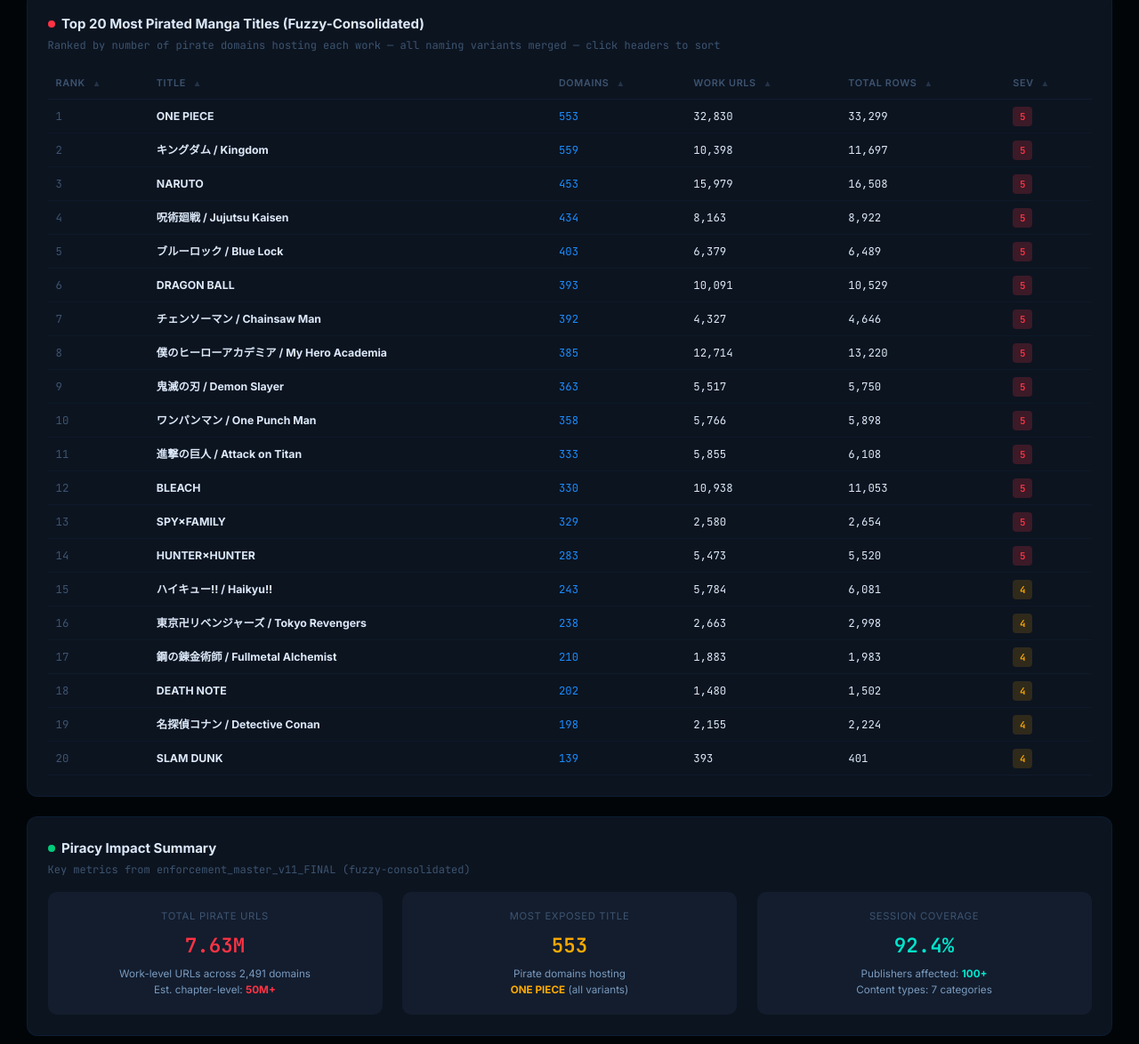
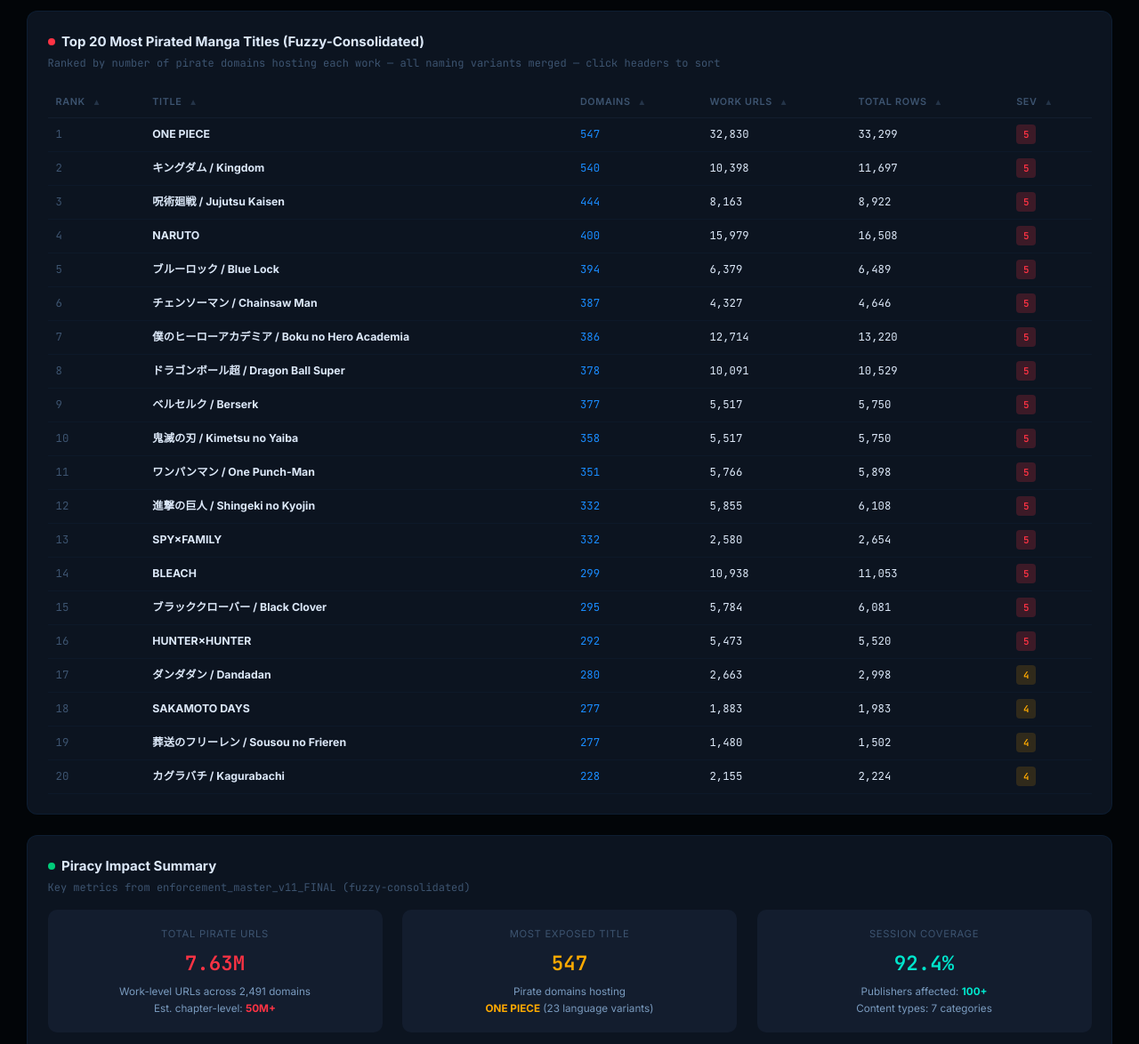
Before and after one commit to Agentic-governance/manga-piracy-dashboard, a plain HTML site: page titles.html in a window 1280 px wide. Shown: the part 1423-2597 px from the top of the page at 89% size. Drawn offline with nearby package versions, Linux system fonts and the light colour scheme.

Commit message:
Multilingual title matching: ONE PIECE 547 domains across 23 language variants

```diff
--- a/titles.html
+++ b/titles.html
@@ -139,7 +139,7 @@
   <!-- Methodology Note -->
   <div class="card" style="border-color:rgba(255,170,0,.2)">
     <div class="methodology-note">
-      [NOTE] Each row represents a work-level (series) page URL. Most manga series contain 50&ndash;1,000+ chapter pages. The estimated total chapter-level infringement across all domains exceeds 50 million URLs. Title counts below use fuzzy matching to consolidate all naming variants (e.g. "ONE PIECE", "One Piece", "OP doujinshi") into a single canonical entry.
+      [NOTE] Each row represents a work-level (series) page URL. Most manga series contain 50&ndash;1,000+ chapter pages. The estimated total chapter-level infringement across all domains exceeds 50 million URLs. Title counts below use fuzzy matching to consolidate all naming variants (e.g. "ONE PIECE", "One Piece", "OP doujinshi") into a single canonical entry. Domain counts reflect multilingual variants (23 languages including Japanese, Korean, Chinese, Thai, Russian, Arabic) consolidated into a single canonical title.
     </div>
   </div>
 
@@ -148,7 +148,7 @@
     <div class="card-title"><span class="dot" style="background:var(--primary)"></span>Piracy Exposure by Title (Fuzzy-Consolidated)</div>
     <div class="card-subtitle">X: Pirate Domain Count &middot; Y: Work-Level URL Count &middot; Bubble Size: Rows &middot; Color: Publisher</div>
     <div class="chart-wrap"><canvas id="chartScatter"></canvas></div>
-    <div class="insight"><strong>ONE PIECE appears on 553 pirate domains with 32,830 work-level URLs</strong> -- by far the most exposed title. Shueisha titles dominate the high-exposure quadrant. After fuzzy matching, the top 20 titles collectively appear on 6,000+ unique pirate domains.</div>
+    <div class="insight"><strong>ONE PIECE appears on 547 pirate domains (across 23 language variants) with 32,830 work-level URLs</strong> -- by far the most exposed title. Shueisha titles dominate the high-exposure quadrant. After multilingual fuzzy matching, the top 20 titles collectively appear on 6,000+ unique pirate domains.</div>
   </div>
 
   <!-- 2. Publisher Vulnerability -->
@@ -192,8 +192,8 @@
       </div>
       <div class="cost-card">
         <div class="cc-label">Most Exposed Title</div>
-        <div class="cc-val" style="color:var(--warning)">553</div>
-        <div class="cc-sub">Pirate domains hosting<br><strong style="color:var(--warning)">ONE PIECE</strong> (all variants)</div>
+        <div class="cc-val" style="color:var(--warning)">547</div>
+        <div class="cc-sub">Pirate domains hosting<br><strong style="color:var(--warning)">ONE PIECE</strong> (23 language variants)</div>
       </div>
       <div class="cost-card">
         <div class="cc-label">Session Coverage</div>
@@ -213,26 +213,26 @@
 
 /* ===== SCATTER CHART ===== */
 const scatterData=[
-  {title:'ONE PIECE',domains:553,urls:32830,rows:33299,color:'rgba(255,51,68,.7)'},
-  {title:'Kingdom',domains:559,urls:10398,rows:11697,color:'rgba(255,51,68,.7)'},
-  {title:'NARUTO',domains:453,urls:15979,rows:16508,color:'rgba(255,51,68,.7)'},
-  {title:'Jujutsu Kaisen',domains:434,urls:8163,rows:8922,color:'rgba(255,51,68,.7)'},
-  {title:'Blue Lock',domains:403,urls:6379,rows:6489,color:'rgba(26,140,255,.7)'},
-  {title:'DRAGON BALL',domains:393,urls:10091,rows:10529,color:'rgba(255,51,68,.7)'},
-  {title:'Chainsaw Man',domains:392,urls:4327,rows:4646,color:'rgba(255,51,68,.7)'},
-  {title:'My Hero Academia',domains:385,urls:12714,rows:13220,color:'rgba(255,51,68,.7)'},
-  {title:'Demon Slayer',domains:363,urls:5517,rows:5750,color:'rgba(255,51,68,.7)'},
-  {title:'One Punch Man',domains:358,urls:5766,rows:5898,color:'rgba(255,51,68,.7)'},
-  {title:'Attack on Titan',domains:333,urls:5855,rows:6108,color:'rgba(26,140,255,.7)'},
-  {title:'BLEACH',domains:330,urls:10938,rows:11053,color:'rgba(255,51,68,.7)'},
-  {title:'SPY x FAMILY',domains:329,urls:2580,rows:2654,color:'rgba(255,51,68,.7)'},
-  {title:'HUNTER x HUNTER',domains:283,urls:5473,rows:5520,color:'rgba(255,51,68,.7)'},
-  {title:'Haikyu!!',domains:243,urls:5784,rows:6081,color:'rgba(255,51,68,.7)'},
-  {title:'Tokyo Revengers',domains:238,urls:2663,rows:2998,color:'rgba(26,140,255,.7)'},
-  {title:'Fullmetal Alchemist',domains:210,urls:1883,rows:1983,color:'rgba(0,204,122,.7)'},
-  {title:'DEATH NOTE',domains:202,urls:1480,rows:1502,color:'rgba(255,51,68,.7)'},
-  {title:'Detective Conan',domains:198,urls:2155,rows:2224,color:'rgba(0,204,122,.7)'},
-  {title:'SLAM DUNK',domains:139,urls:393,rows:401,color:'rgba(255,51,68,.7)'}
+  {title:'ONE PIECE',domains:547,urls:32830,rows:33299,color:'rgba(255,51,68,.7)'},
+  {title:'Kingdom',domains:540,urls:10398,rows:11697,color:'rgba(255,51,68,.7)'},
+  {title:'Jujutsu Kaisen',domains:444,urls:8163,rows:8922,color:'rgba(255,51,68,.7)'},
+  {title:'NARUTO',domains:400,urls:15979,rows:16508,color:'rgba(255,51,68,.7)'},
+  {title:'Blue Lock',domains:394,urls:6379,rows:6489,color:'rgba(26,140,255,.7)'},
+  {title:'Chainsaw Man',domains:387,urls:4327,rows:4646,color:'rgba(255,51,68,.7)'},
+  {title:'My Hero Academia',domains:386,urls:12714,rows:13220,color:'rgba(255,51,68,.7)'},
+  {title:'Dragon Ball Super',domains:378,urls:10091,rows:10529,color:'rgba(255,51,68,.7)'},
+  {title:'Berserk',domains:377,urls:5517,rows:5750,color:'rgba(107,79,255,.7)'},
+  {title:'Demon Slayer',domains:358,urls:5517,rows:5750,color:'rgba(255,51,68,.7)'},
+  {title:'One Punch Man',domains:351,urls:5766,rows:5898,color:'rgba(255,51,68,.7)'},
+  {title:'Attack on Titan',domains:332,urls:5855,rows:6108,color:'rgba(26,140,255,.7)'},
+  {title:'SPY x FAMILY',domains:332,urls:2580,rows:2654,color:'rgba(255,51,68,.7)'},
+  {title:'BLEACH',domains:299,urls:10938,rows:11053,color:'rgba(255,51,68,.7)'},
+  {title:'Black Clover',domains:295,urls:5784,rows:6081,color:'rgba(255,51,68,.7)'},
+  {title:'HUNTER x HUNTER',domains:292,urls:5473,rows:5520,color:'rgba(255,51,68,.7)'},
+  {title:'Dandadan',domains:280,urls:2663,rows:2998,color:'rgba(255,51,68,.7)'},
+  {title:'SAKAMOTO DAYS',domains:277,urls:1883,rows:1983,color:'rgba(255,51,68,.7)'},
+  {title:'Frieren',domains:277,urls:1480,rows:1502,color:'rgba(0,204,122,.7)'},
+  {title:'Kagurabachi',domains:228,urls:2155,rows:2224,color:'rgba(255,51,68,.7)'}
 ];
 
 new Chart(document.getElementById('chartScatter').getContext('2d'),{
@@ -297,26 +297,26 @@
 
 /* ===== TOP 20 TABLE ===== */
 const titles=[
-  {rank:1,title:'ONE PIECE',domains:553,urls:32830,rows:33299,sev:5},
-  {rank:2,title:'キングダム / Kingdom',domains:559,urls:10398,rows:11697,sev:5},
-  {rank:3,title:'NARUTO',domains:453,urls:15979,rows:16508,sev:5},
-  {rank:4,title:'呪術廻戦 / Jujutsu Kaisen',domains:434,urls:8163,rows:8922,sev:5},
-  {rank:5,title:'ブルーロック / Blue Lock',domains:403,urls:6379,rows:6489,sev:5},
-  {rank:6,title:'DRAGON BALL',domains:393,urls:10091,rows:10529,sev:5},
-  {rank:7,title:'チェンソーマン / Chainsaw Man',domains:392,urls:4327,rows:4646,sev:5},
-  {rank:8,title:'僕のヒーローアカデミア / My Hero Academia',domains:385,urls:12714,rows:13220,sev:5},
-  {rank:9,title:'鬼滅の刃 / Demon Slayer',domains:363,urls:5517,rows:5750,sev:5},
-  {rank:10,title:'ワンパンマン / One Punch Man',domains:358,urls:5766,rows:5898,sev:5},
-  {rank:11,title:'進撃の巨人 / Attack on Titan',domains:333,urls:5855,rows:6108,sev:5},
-  {rank:12,title:'BLEACH',domains:330,urls:10938,rows:11053,sev:5},
-  {rank:13,title:'SPY\u00d7FAMILY',domains:329,urls:2580,rows:2654,sev:5},
-  {rank:14,title:'HUNTER\u00d7HUNTER',domains:283,urls:5473,rows:5520,sev:5},
-  {rank:15,title:'ハイキュー!! / Haikyu!!',domains:243,urls:5784,rows:6081,sev:4},
-  {rank:16,title:'東京卍リベンジャーズ / Tokyo Revengers',domains:238,urls:2663,rows:2998,sev:4},
-  {rank:17,title:'鋼の錬金術師 / Fullmetal Alchemist',domains:210,urls:1883,rows:1983,sev:4},
-  {rank:18,title:'DEATH NOTE',domains:202,urls:1480,rows:1502,sev:4},
-  {rank:19,title:'名探偵コナン / Detective Conan',domains:198,urls:2155,rows:2224,sev:4},
-  {rank:20,title:'SLAM DUNK',domains:139,urls:393,rows:401,sev:4}
+  {rank:1,title:'ONE PIECE',domains:547,urls:32830,rows:33299,sev:5},
+  {rank:2,title:'キングダム / Kingdom',domains:540,urls:10398,rows:11697,sev:5},
+  {rank:3,title:'呪術廻戦 / Jujutsu Kaisen',domains:444,urls:8163,rows:8922,sev:5},
+  {rank:4,title:'NARUTO',domains:400,urls:15979,rows:16508,sev:5},
+  {rank:5,title:'ブルーロック / Blue Lock',domains:394,urls:6379,rows:6489,sev:5},
+  {rank:6,title:'チェンソーマン / Chainsaw Man',domains:387,urls:4327,rows:4646,sev:5},
+  {rank:7,title:'僕のヒーローアカデミア / Boku no Hero Academia',domains:386,urls:12714,rows:13220,sev:5},
+  {rank:8,title:'ドラゴンボール超 / Dragon Ball Super',domains:378,urls:10091,rows:10529,sev:5},
+  {rank:9,title:'ベルセルク / Berserk',domains:377,urls:5517,rows:5750,sev:5},
+  {rank:10,title:'鬼滅の刃 / Kimetsu no Yaiba',domains:358,urls:5517,rows:5750,sev:5},
+  {rank:11,title:'ワンパンマン / One Punch-Man',domains:351,urls:5766,rows:5898,sev:5},
+  {rank:12,title:'進撃の巨人 / Shingeki no Kyojin',domains:332,urls:5855,rows:6108,sev:5},
+  {rank:13,title:'SPY\u00d7FAMILY',domains:332,urls:2580,rows:2654,sev:5},
+  {rank:14,title:'BLEACH',domains:299,urls:10938,rows:11053,sev:5},
+  {rank:15,title:'ブラッククローバー / Black Clover',domains:295,urls:5784,rows:6081,sev:5},
+  {rank:16,title:'HUNTER\u00d7HUNTER',domains:292,urls:5473,rows:5520,sev:5},
+  {rank:17,title:'ダンダダン / Dandadan',domains:280,urls:2663,rows:2998,sev:4},
+  {rank:18,title:'SAKAMOTO DAYS',domains:277,urls:1883,rows:1983,sev:4},
+  {rank:19,title:'葬送のフリーレン / Sousou no Frieren',domains:277,urls:1480,rows:1502,sev:4},
+  {rank:20,title:'カグラバチ / Kagurabachi',domains:228,urls:2155,rows:2224,sev:4}
 ];
 
 let sortCol='rank',sortAsc=true;
```
